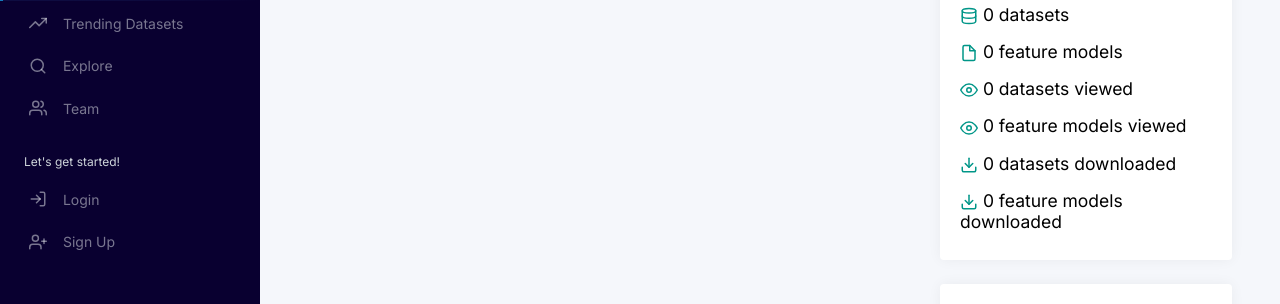
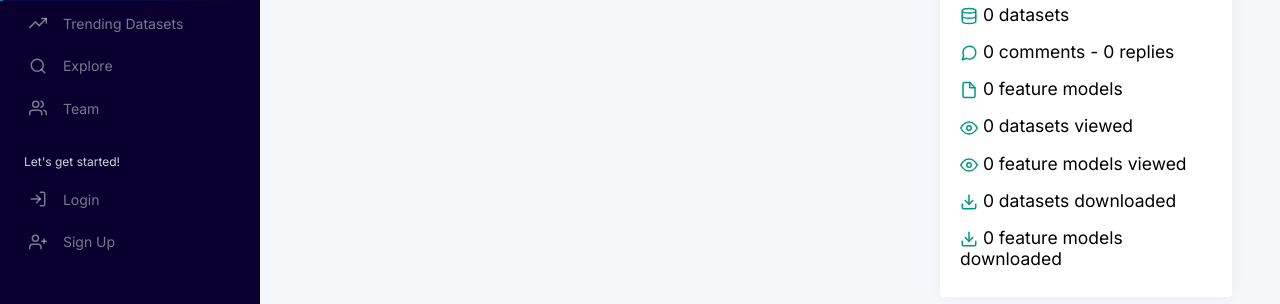
Before and after one commit to EGC-G2-M/nba-hub, a Flask app: page / in a window 1280 px wide. Shown: the part 221-525 px from the top of the page. Run offline with Flask 3, Linux system fonts and the light colour scheme; data that the repository does not hold is empty; parts of the project's set-up code (start-up, migrations or seed data) failed here and were passed over; some libraries are stand-ins or nearby versions.

Commit message:
chore: comments counter added to hub stats
refs #5

```diff
--- a/app/modules/comment/services.py
+++ b/app/modules/comment/services.py
@@ -13,6 +13,12 @@ class CommentService(BaseService):
         repo = repository if repository is not None else CommentRepository()
         super().__init__(repo)
         self.comment_repository: CommentRepository = repo
+
+    def count_total_parent_comments(self) -> int:
+        return db.session.query(Comment.id).filter(Comment.parent_id == None).count()
+
+    def count_total_replies(self) -> int:
+        return db.session.query(Comment.id).filter(Comment.parent_id != None).count()
 
     def get_comment(self, comment_id: int) -> Comment:
         return self.comment_repository.find_by_id(comment_id)
--- a/app/modules/public/routes.py
+++ b/app/modules/public/routes.py
@@ -4,6 +4,7 @@ from flask import render_template
 
 from app.modules.dataset.services import DataSetService
 from app.modules.featuremodel.services import FeatureModelService
+from app.modules.comment.services import CommentService
 from app.modules.public import public_bp
 
 logger = logging.getLogger(__name__)
@@ -14,10 +15,15 @@ def index():
     logger.info("Access index")
     dataset_service = DataSetService()
     feature_model_service = FeatureModelService()
+    comment_service = CommentService()
 
     # Statistics: total datasets and feature models
     datasets_counter = dataset_service.count_synchronized_datasets()
     feature_models_counter = feature_model_service.count_feature_models()
+
+    # Statistics: total comments
+    parent_comments_counter = comment_service.count_total_parent_comments()
+    replies_counter = comment_service.count_total_replies()
 
     # Statistics: total downloads
     total_dataset_downloads = dataset_service.total_dataset_downloads()
@@ -31,6 +37,8 @@ def index():
         "public/index.html",
         datasets=dataset_service.latest_synchronized(),
         datasets_counter=datasets_counter,
+        parent_comments_counter=parent_comments_counter,
+        replies_counter=replies_counter,
         feature_models_counter=feature_models_counter,
         total_dataset_downloads=total_dataset_downloads,
         total_feature_model_downloads=total_feature_model_downloads,
--- a/app/modules/public/templates/public/index.html
+++ b/app/modules/public/templates/public/index.html
@@ -141,6 +141,10 @@
 
                             <h4 class="h4 mb-3" class="stats-color">
                                 <i data-feather="database" class="align-middle mr-2 stats-color"></i>&nbsp;{{ datasets_counter }} datasets
+                            </h4>
+
+                            <h4 class="h4 mb-3" class="stats-color">
+                                <i data-feather="message-circle" class="align-middle mr-2 stats-color"></i>&nbsp;{{ parent_comments_counter }} comments - {{ replies_counter }} replies
                             </h4>
 
                             <h4 class="h4 mb-3" class="stats-color">
```
